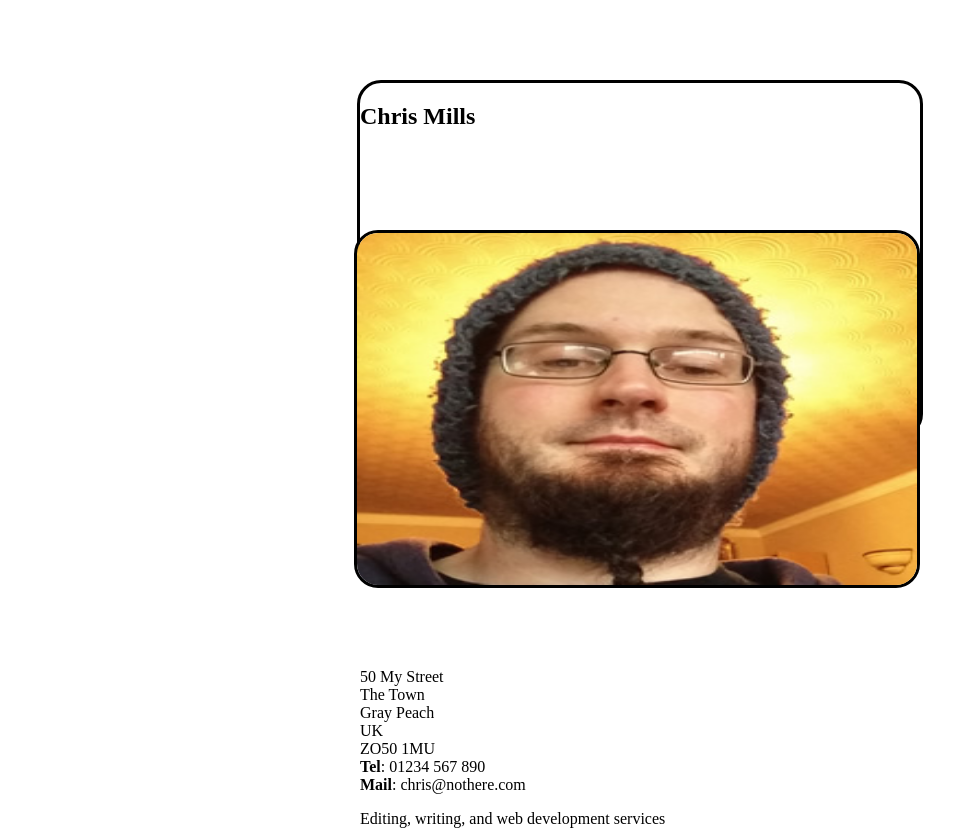
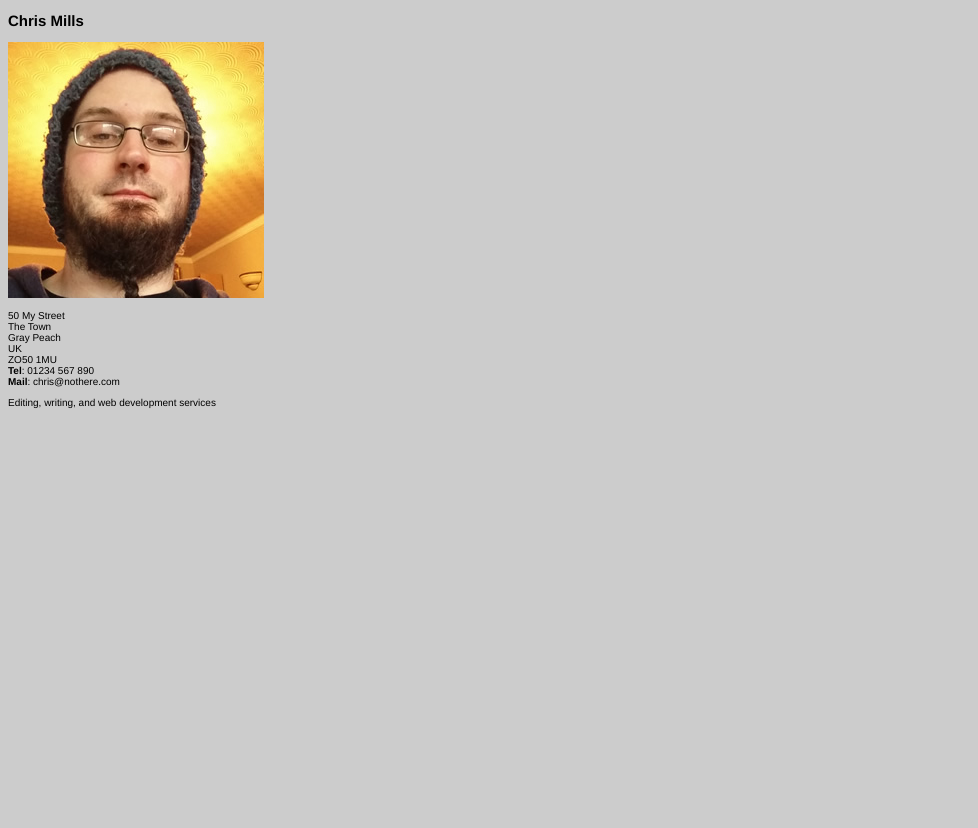
Before and after one commit to norbert10/bussiness-card-assessment, a plain HTML site: page index.html in a window 1280 px wide. Shown: the whole page, without its empty margins (0-978 px from the left). After the commit the page ends 800 px from the top, so only its background shows below. Drawn offline with Linux system fonts and the light colour scheme.

Commit message:
change of background color to gray

```diff
--- a/index.html
+++ b/index.html
@@ -8,8 +8,8 @@
     </head>
 
     <body>
-        <section class="card">
-            <header>
+        <section>
+            <header class="card header">
                 <h2>Chris Mills</h2>
             </header>
             <article>
@@ -27,7 +27,7 @@
                     <strong>Mail</strong>: chris@nothere.com
                 </p>
             </article>
-            <footer>
+            <footer class="card footer">
                 <p>Editing, writing, and web development services</p>
             </footer>
         </section>
--- a/style.css
+++ b/style.css
@@ -1,16 +1,6 @@
-h2{
-    color: black;
+
+html{
+    font-family: 'Helvetica neue', Arial, 'sans serif';
+    font-size: 10px;
+    background-color: #ccc;
 }
-
-.card article img{
-    max-height: 100%;
-    float:right;
-}
-.card{
-    width: 35em;
-  height: 22em;
-  margin: 5em auto;
-  background-colour: red;
-  border: 0.2em solid black;
-  border-radius: 1.5em;
-}
```
